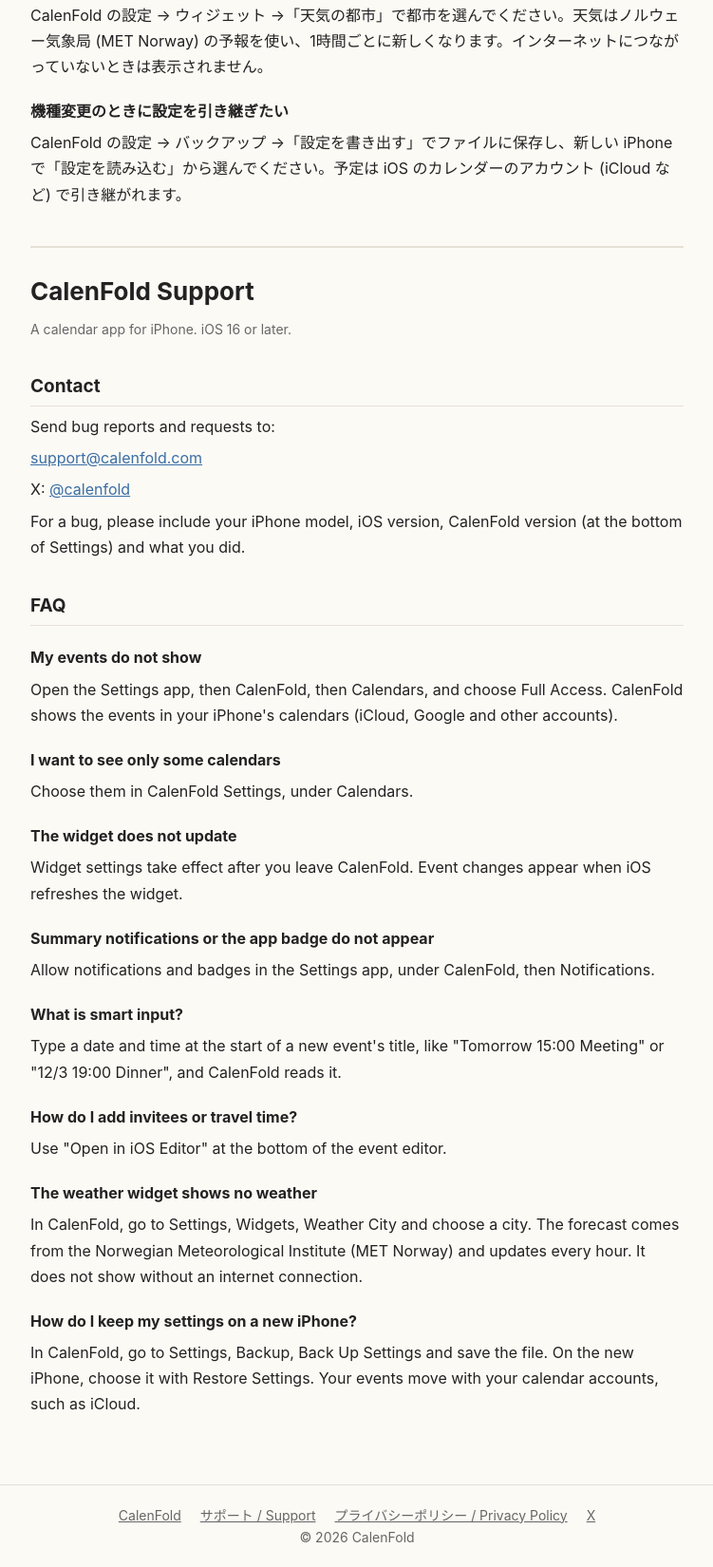
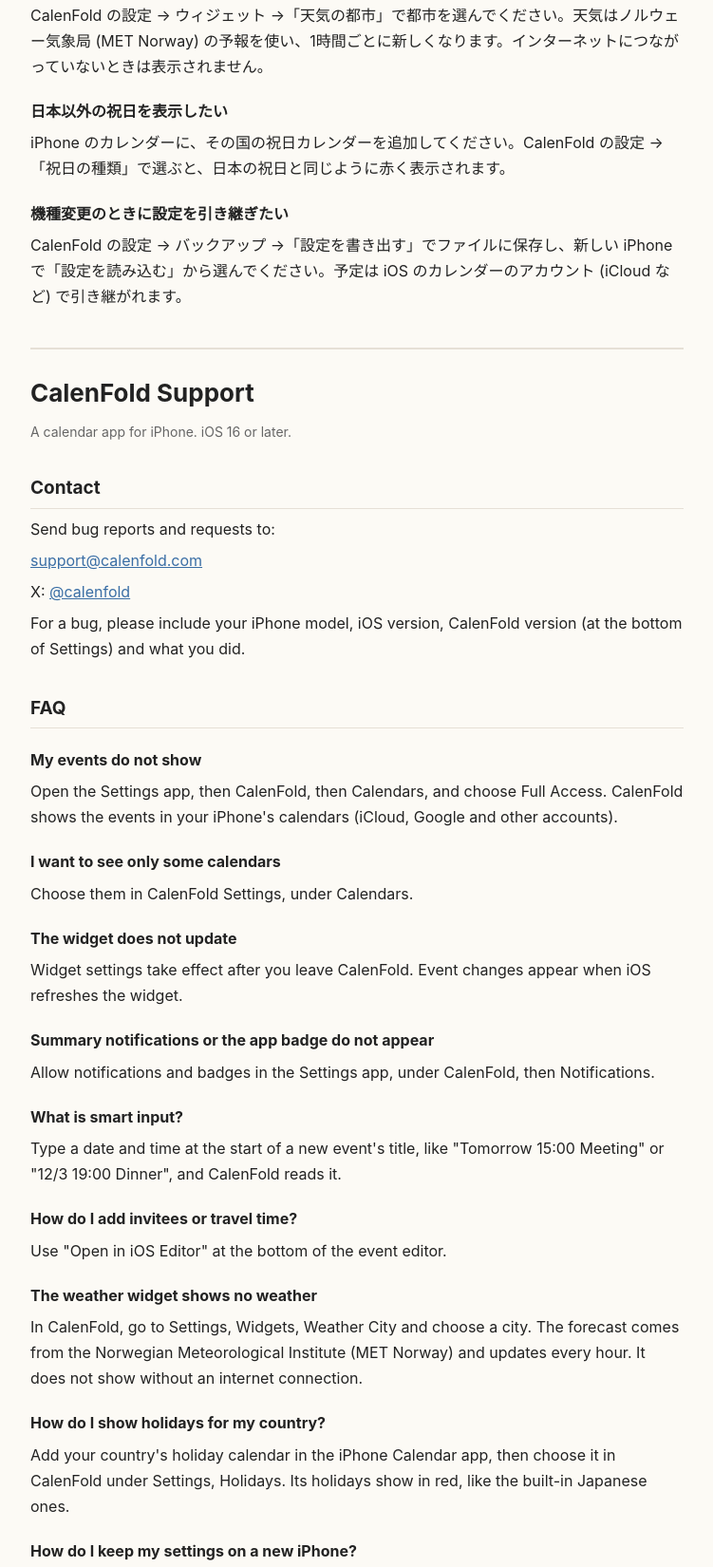
Before and after one commit to calenfold/calenfold.github.io, a plain HTML site: page support/index.html in a window 1280 px wide. Shown: the part 1096-2746 px from the top of the page at 95% size, without its empty margins (264-1015 px from the left). Drawn offline with Linux system fonts and the light colour scheme.

Commit message:
Support: holidays for other countries

```diff
--- a/support/index.html
+++ b/support/index.html
@@ -34,6 +34,8 @@
 <p>予定の入力画面の一番下にある「iOS 標準の編集画面で開く」から設定できます。</p>
 <h3>天気ウィジェットに天気が出ません</h3>
 <p>CalenFold の設定 → ウィジェット →「天気の都市」で都市を選んでください。天気はノルウェー気象局 (MET Norway) の予報を使い、1時間ごとに新しくなります。インターネットにつながっていないときは表示されません。</p>
+<h3>日本以外の祝日を表示したい</h3>
+<p>iPhone のカレンダーに、その国の祝日カレンダーを追加してください。CalenFold の設定 →「祝日の種類」で選ぶと、日本の祝日と同じように赤く表示されます。</p>
 <h3>機種変更のときに設定を引き継ぎたい</h3>
 <p>CalenFold の設定 → バックアップ →「設定を書き出す」でファイルに保存し、新しい iPhone で「設定を読み込む」から選んでください。予定は iOS のカレンダーのアカウント (iCloud など) で引き継がれます。</p>
 
@@ -62,6 +64,8 @@
 <p>Use "Open in iOS Editor" at the bottom of the event editor.</p>
 <h3>The weather widget shows no weather</h3>
 <p>In CalenFold, go to Settings, Widgets, Weather City and choose a city. The forecast comes from the Norwegian Meteorological Institute (MET Norway) and updates every hour. It does not show without an internet connection.</p>
+<h3>How do I show holidays for my country?</h3>
+<p>Add your country's holiday calendar in the iPhone Calendar app, then choose it in CalenFold under Settings, Holidays. Its holidays show in red, like the built-in Japanese ones.</p>
 <h3>How do I keep my settings on a new iPhone?</h3>
 <p>In CalenFold, go to Settings, Backup, Back Up Settings and save the file. On the new iPhone, choose it with Restore Settings. Your events move with your calendar accounts, such as iCloud.</p>
 </section>
```
